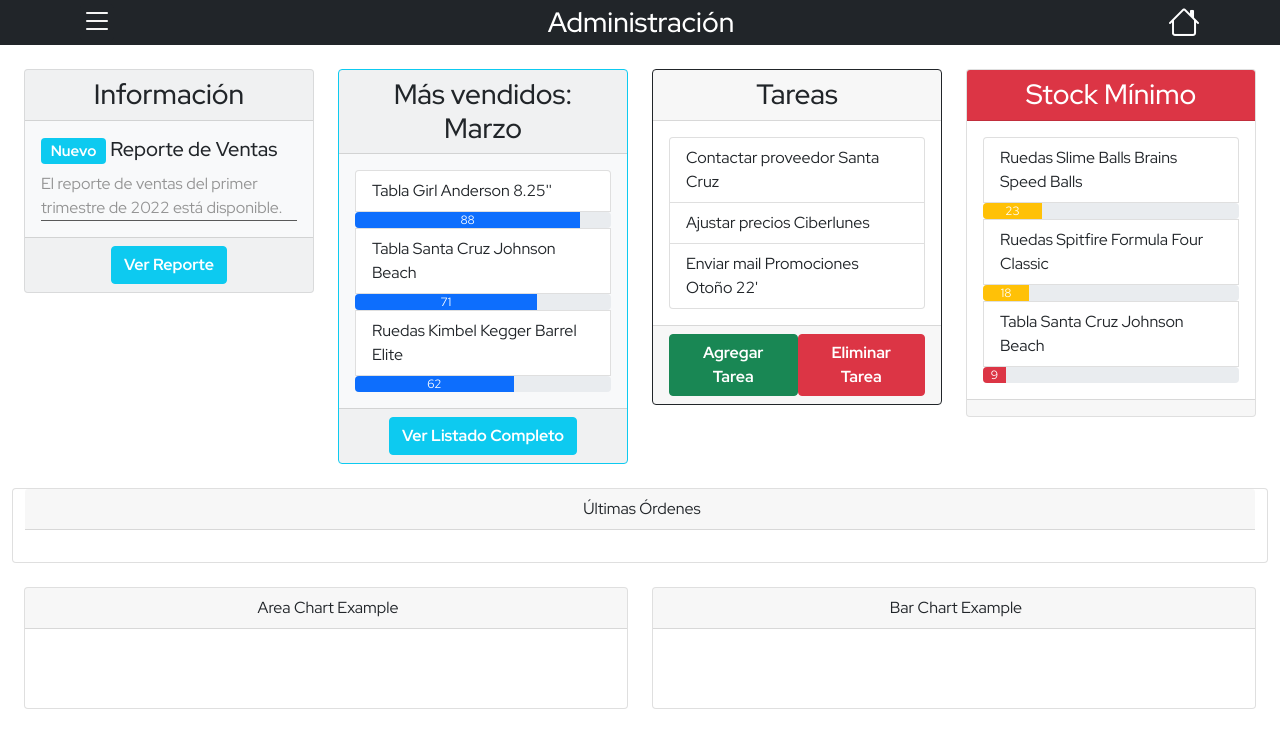
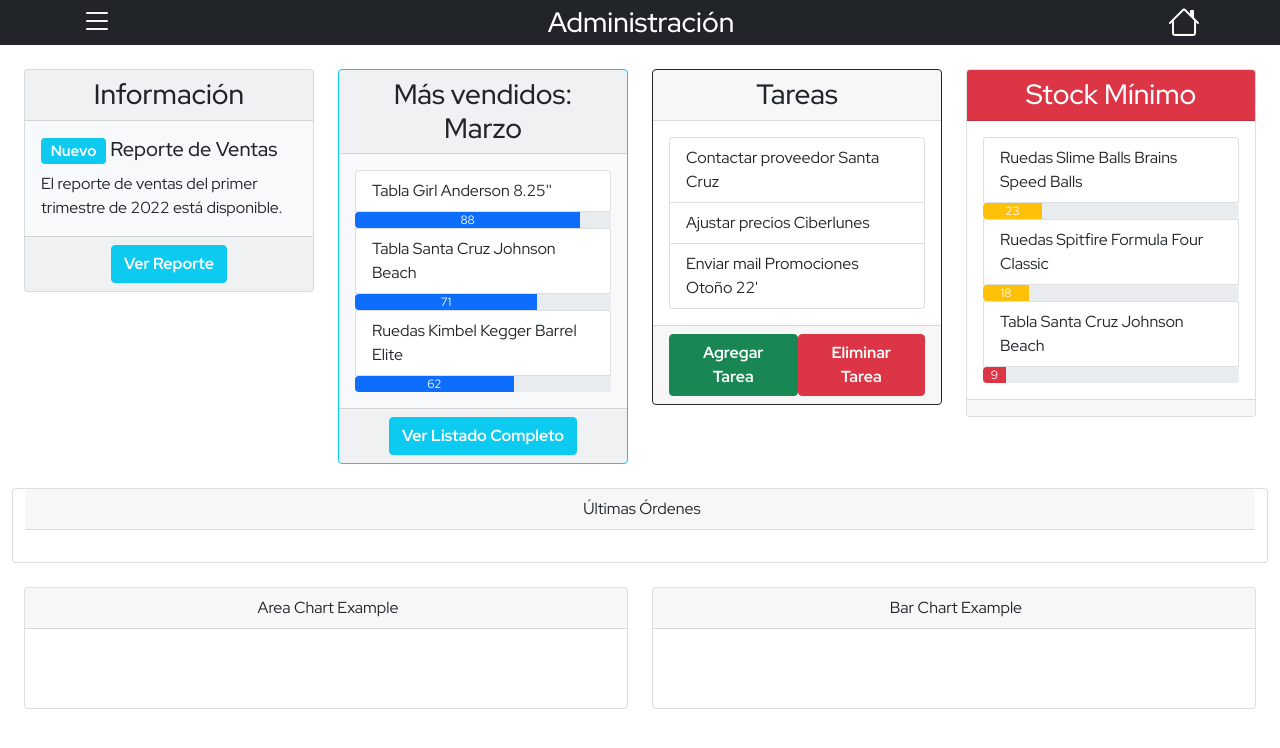
Before and after one commit to NicolasDelValle/e-comerce_front-end, a React (Create React App) app: page /admin in a window 1280 px wide. Shown: the top 748 px of the page. Built offline with nearby package versions, Linux system fonts and the light colour scheme; no server answers.

Commit message:
elimine p con borde

```diff
--- a/src/pages/admin/admin.css
+++ b/src/pages/admin/admin.css
@@ -43,7 +43,7 @@
   text-align: left;
 }
 
-.admin-main-sidebar-option a,p {
+.admin-main-sidebar-option a {
   text-align: left;
   color: rgb(148, 148, 148);
   margin: 0;
@@ -51,7 +51,8 @@
   cursor: pointer;
 }
 
-.admin-main-sidebar-option a:hover, p:hover {
+.admin-main-sidebar-option a:hover,
+p:hover {
   color: #fff;
 }
 
```
Lines whose indentation alone changed are shown as unchanged.
